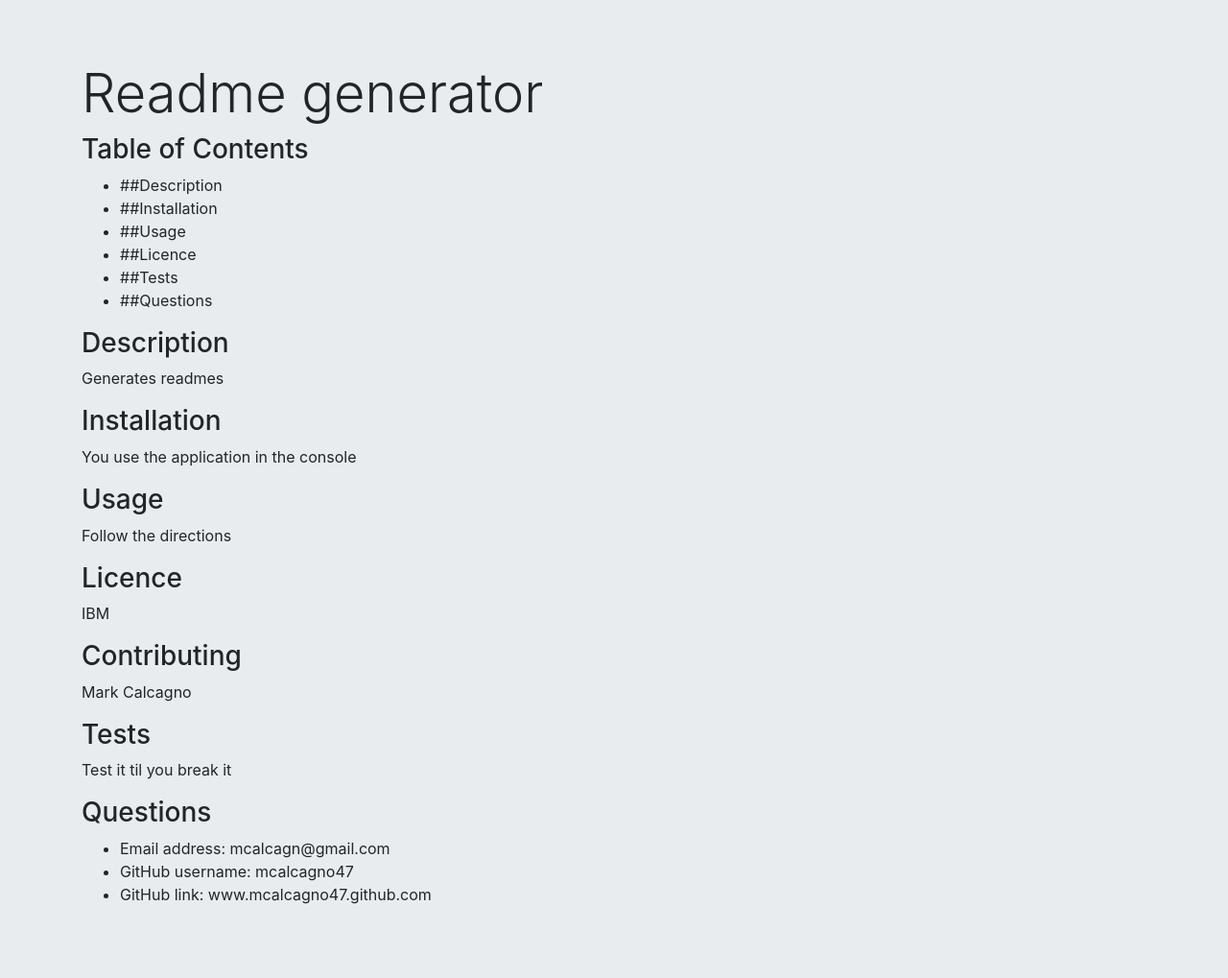
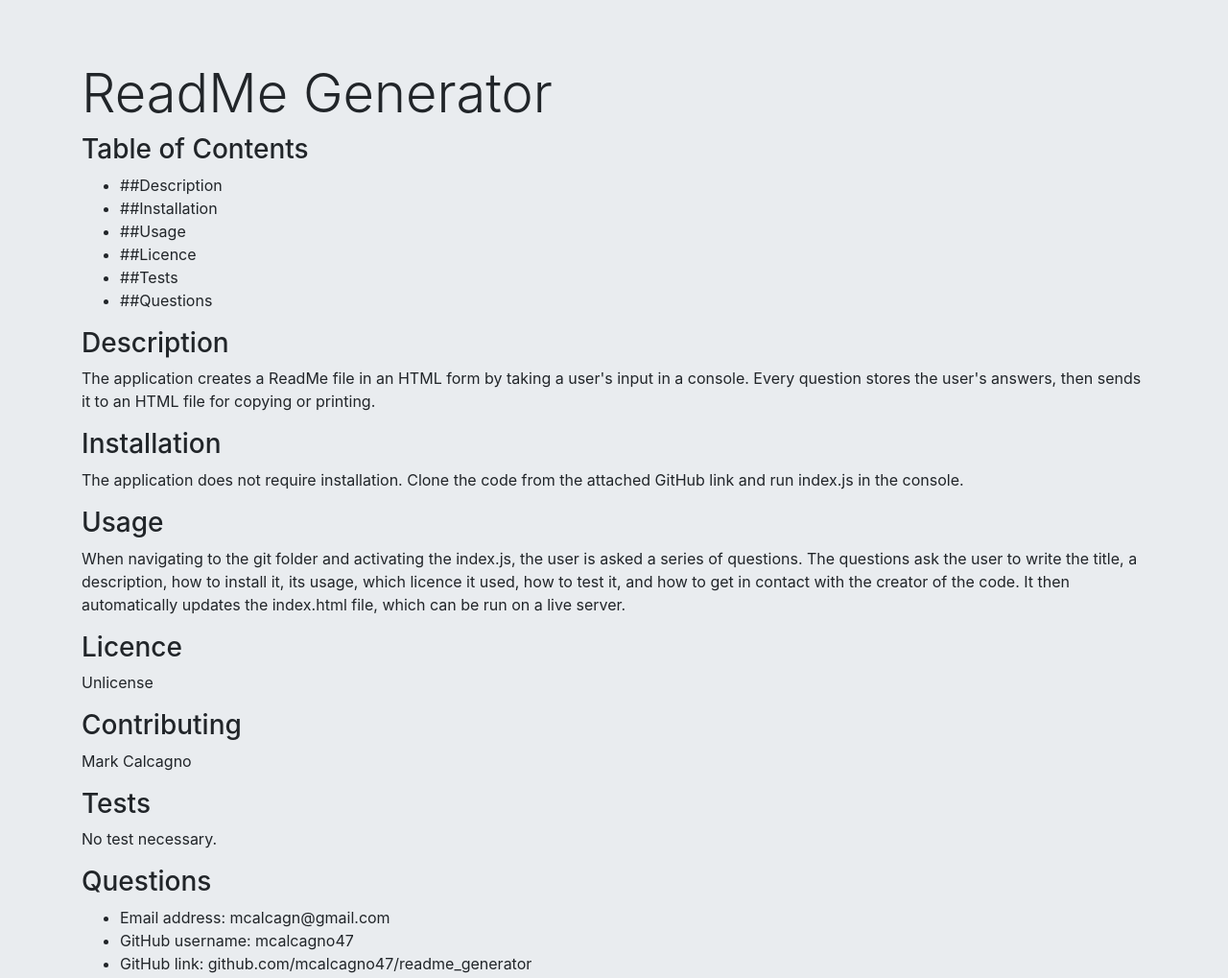
Before and after one commit to mcalcagno47/readme_generator, a website: page index.html in a window 1280 px wide. Shown: the top 1019 px of the page at 96% size. Drawn offline with nearby package versions, Linux system fonts and the light colour scheme.

Commit message:
finished readme, homework done

```diff
--- a/index.html
+++ b/index.html
@@ -9,7 +9,7 @@
 <body>
   <div class="jumbotron jumbotron-fluid">
   <div class="container">
-    <h1 class="display-4">Readme generator</h1>
+    <h1 class="display-4">ReadMe Generator</h1>
     <h3>Table of Contents</h3>
         <ul>
             <li>##Description</li>
@@ -20,22 +20,22 @@
             <li>##Questions</li>
         </ul>
     <h3>Description</h3>
-        <p>Generates readmes</p>
+        <p>The application creates a ReadMe file in an HTML form by taking a user's input in a console.  Every question stores the user's answers, then sends it to an HTML file for copying or printing.</p>
     <h3>Installation</h3>
-        <p>You use the application in the console</p>
+        <p>The application does not require installation. Clone the code from the attached GitHub link and run index.js in the console.</p>
     <h3>Usage</h3>
-        <p>Follow the directions</p>
+        <p>When navigating to the git folder and activating the index.js, the user is asked a series of questions. The questions ask the user to write the title, a description, how to install it, its usage, which licence it used, how to test it, and how to get in contact with the creator of the code.  It then automatically updates the index.html file, which can be run on a live server.</p>
     <h3>Licence</h3>
-        <p>IBM</p>
+        <p>Unlicense</p>
     <h3>Contributing</h3>
         <p>Mark Calcagno</p>
     <h3>Tests</h3>
-        <p>Test it til you break it</p>
+        <p>No test necessary.</p>
     <h3>Questions</h3>
     <ul>
         <li>Email address: mcalcagn@gmail.com</li>
         <li>GitHub username: mcalcagno47</li>
-        <li>GitHub link: www.mcalcagno47.github.com</li>
+        <li>GitHub link: github.com/mcalcagno47/readme_generator</li>
     </ul>
   </div>
 </div>
```
Also changed, not shown: README.md.
